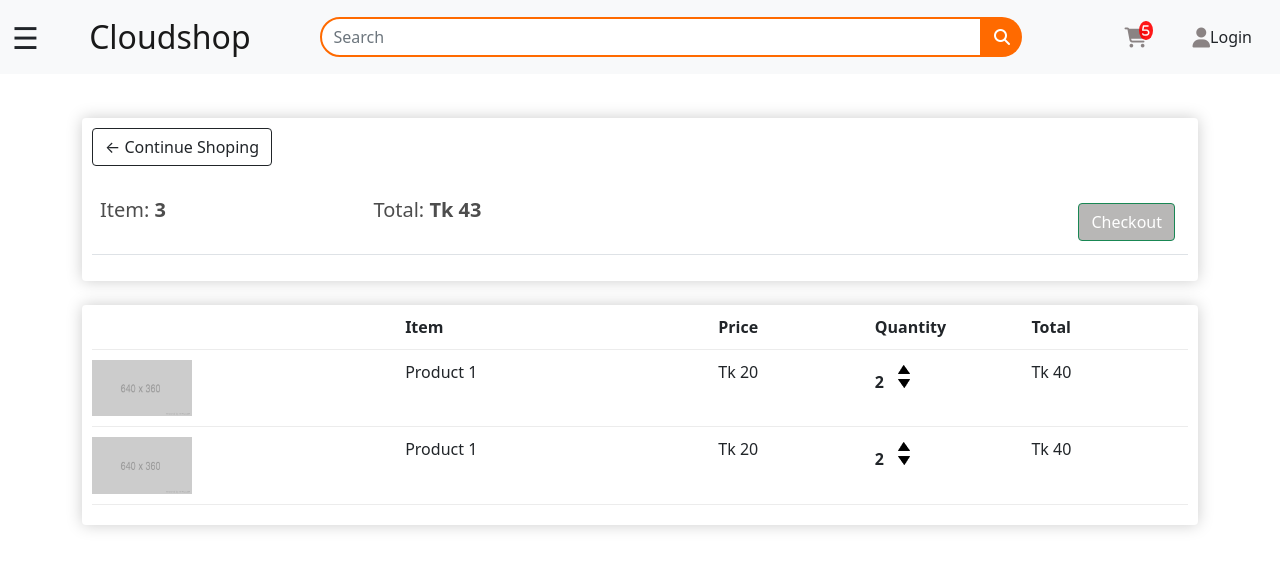
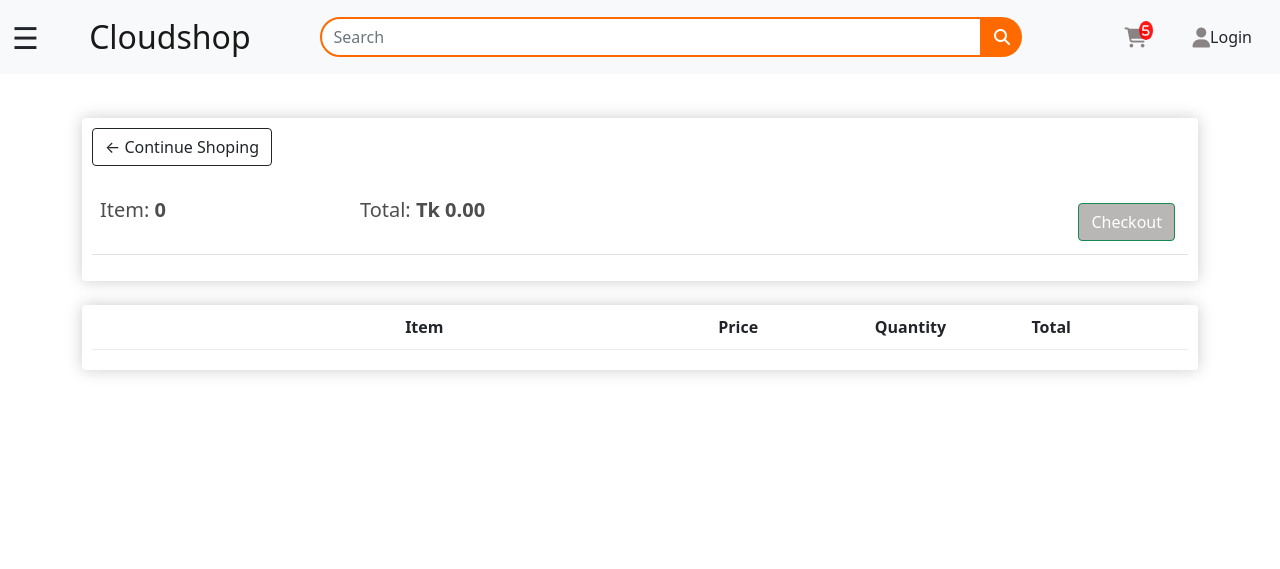
Before and after one commit to fahim1703061/cloudshop, a Django app: page /cart/ in a window 1280 px wide. Shown: the top 569 px of the page. Run offline with Django 3.2, Linux system fonts and the light colour scheme; lists and menus that the app fills with data are empty; some libraries are stand-ins or nearby versions.

Commit message:
cart dynamic page completed

```diff
--- a/product/templates/product/cart.html
+++ b/product/templates/product/cart.html
@@ -18,10 +18,10 @@
             <table class="table">
                 <tr>
                     <th>
-                        <h5>Item: <strong>3</strong></h5>
+                        <h5>Item: <strong>{{order.get_cart_items}}</strong></h5>
                     </th>
                     <th>
-                        <h5>Total: <strong>Tk 43</strong></h5>
+                        <h5>Total: <strong>Tk {{order.get_cart_total|floatformat:2}}</strong></h5>
                     </th>
                     <th>
                         <a class="checkout-btn btn btn-success" href="{% url 'checkout' %}">Checkout</a>
@@ -40,37 +40,25 @@
                 <div style="flex:1"><strong>Total</strong></div>
             </div>
 
+            {% for item in items %}
+
             <div class="cart-row">
-                <div style="flex:2"><img class="row-image" src="{% static 'product/images/placeholder.png' %}"
-                        alt="product image"></div>
-                <div style="flex:2">Product 1</div>
-                <div style="flex:1">Tk 20</div>
+                <div style="flex:2"><img class="row-image" src="{{item.product.imageURL}}" alt="product image"></div>
+                <div style="flex:2">{{item.product.name}}</div>
+                <div style="flex:1">Tk {{item.product.price|floatformat:2}}</div>
                 <div style="flex:1">
-                    <p class="quantity">2</p>
+                    <p class="quantity">{{item.quantity}}</p>
                     <div class="quantity">
                         <img class="chg-quantity" src="{% static  'product/images/arrow-up.png' %}">
 
                         <img class="chg-quantity" src="{% static  '/product/images/arrow-down.png' %}">
                     </div>
                 </div>
-                <div style="flex:1">Tk 40</div>
+                <div style="flex:1">Tk {{item.get_total|floatformat:2}}</div>
             </div>
 
-            <div class="cart-row">
-                <div style="flex:2"><img class="row-image" src="{% static 'product/images/placeholder.png' %}"
-                        alt="product image"></div>
-                <div style="flex:2">Product 1</div>
-                <div style="flex:1">Tk 20</div>
-                <div style="flex:1">
-                    <p class="quantity">2</p>
-                    <div class="quantity">
-                        <img class="chg-quantity" src="{% static  'product/images/arrow-up.png' %}">
+            {% endfor %}
 
-                        <img class="chg-quantity" src="{% static  '/product/images/arrow-down.png' %}">
-                    </div>
-                </div>
-                <div style="flex:1">Tk 40</div>
-            </div>
         </div>
 
 
--- a/product/views.py
+++ b/product/views.py
@@ -1,5 +1,5 @@
 from django.shortcuts import render
-from .models import Product
+from .models import Product, User, Customer, Order, OrderItem
 
 # Create your views here.
 
@@ -11,7 +11,18 @@ def product(request):
 
 
 def cart(request):
-    context = {}
+    if request.user.is_authenticated:
+        customer = request.user.customer
+        order, created = Order.objects.get_or_create(
+            customer=customer, complete=False)
+        items = order.orderitem_set.all()
+
+    else:
+        items = []
+        order = {'get_cart_total': 0, 'get_cart_items': 0}
+        # print('not authenticaed')
+
+    context = {'items': items, 'order': order}
     return render(request, 'product/cart.html', context)
 
 
```
Also changed, not shown: product/models.py (+17 -0 lines).
